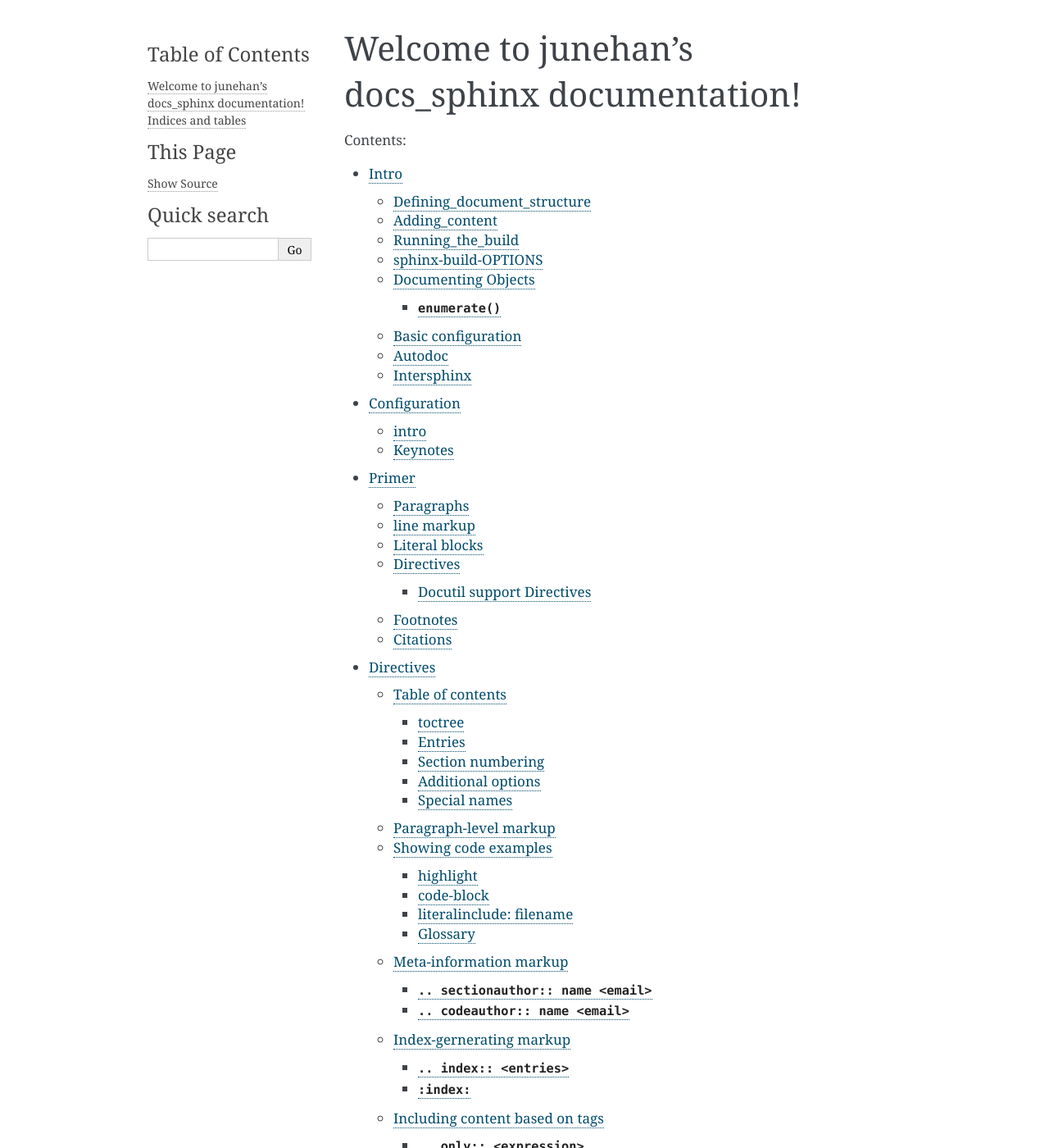
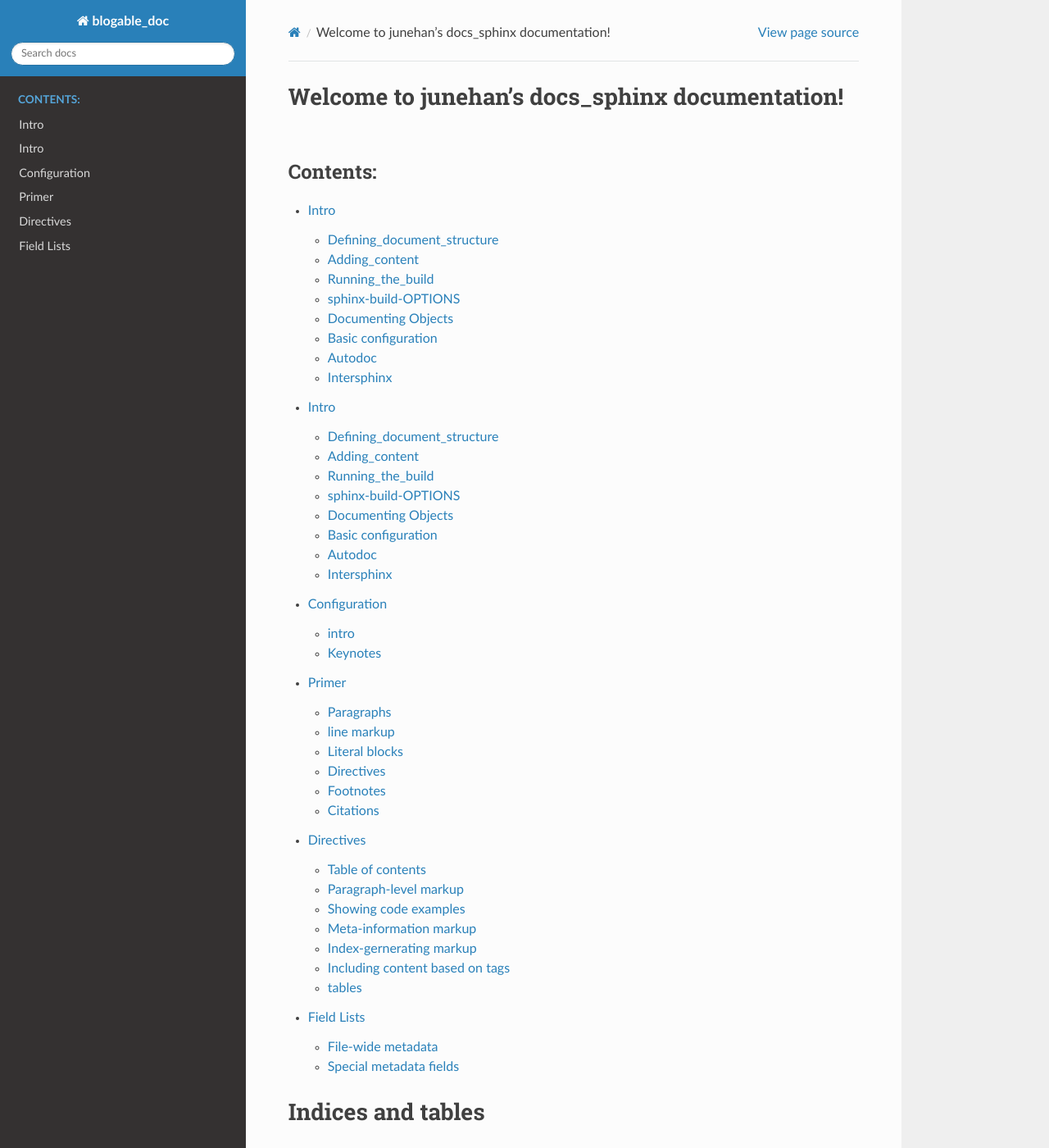
Before and after one commit to junehan-dev/doc, a Sphinx documentation site: the page built from docsrc/source/index.rst, in a window 1280 px wide and 1400 px high. Shown: the whole window at 82% size. Built offline with Sphinx 7.4.7 and the Read the Docs theme 2.0.0, drawn with Linux system fonts in a browser that asks for light colours; part of the change alters nothing that is shown; some of the changed text lies outside the part shown.

Commit message:
REBUILD Config

```diff
--- a/docsrc/source/conf.py
+++ b/docsrc/source/conf.py
@@ -12,34 +12,41 @@
 #
 # import os
 # import sys
-# sys.path.insert(0, os.path.abspath('.'))
+# sys.path.insert(0, os.path.abspath("."))
 
 
 # -- Project information -----------------------------------------------------
 
-project = 'docs_sphinx'
-copyright = '2020, junehan'
-author = 'junehan'
+project = "blogable_doc";
+copyright = "2020, junehan";
+author = "junehan";
 
 # The full version, including alpha/beta/rc tags
-release = '0.1a'
+release = "0.1a";
 
 
 # -- General configuration ---------------------------------------------------
 
 # Add any Sphinx extension module names here, as strings. They can be
-# extensions coming with Sphinx (named 'sphinx.ext.*') or your custom
+# extensions coming with Sphinx (named "sphinx.ext.*") or your custom
 # ones.
-extensions = [
-]
+extensions = [ "sphinx.ext.intersphinx"
+    ,"sphinx.ext.extlinks"
+    ,"sphinx.ext.linkcode"
+    ,"sphinx.ext.autosectionlabel"
+    ,"sphinx.ext.imgconverter"
+    ,"sphinx.ext.todo"
+    ,"sphinx.ext.viewcode"
+#    ,"sphinx.ext."
+];
 
 # Add any paths that contain templates here, relative to this directory.
-templates_path = ['_templates']
+templates_path = ["_templates"];
 
 # List of patterns, relative to source directory, that match files and
 # directories to ignore when looking for source files.
 # This pattern also affects html_static_path and html_extra_path.
-exclude_patterns = []
+exclude_patterns = [];
 
 
 # -- Options for HTML output -------------------------------------------------
@@ -47,9 +54,9 @@ exclude_patterns = []
 # The theme to use for HTML and HTML Help pages.  See the documentation for
 # a list of builtin themes.
 #
-html_theme = 'alabaster'
+html_theme = "sphinx_rtd_theme";
 
 # Add any paths that contain custom static files (such as style sheets) here,
 # relative to this directory. They are copied after the builtin static files,
 # so a file named "default.css" will overwrite the builtin "default.css".
-html_static_path = ['_static']
+html_static_path = ["_static"];
--- a/docsrc/source/index.rst
+++ b/docsrc/source/index.rst
@@ -7,11 +7,12 @@ Welcome to junehan's docs_sphinx documentation!
 ===============================================
 
 .. toctree::
-   :maxdepth: 3
+   :maxdepth: 2
    :caption: Contents:
 
    intro
-   configuration
+   rst/intro
+   rst/configuration
    rst/primer
    rst/contents/directives
    rst/contents/field_lists
--- /dev/null
+++ b/docsrc/source/rst/intro.rst
@@ -0,0 +1,175 @@
+Intro
+=====
+
+Defining_document_structure
+---------------------------
+
+#. you did setup with sphinx-quickstart.
+#. ``conf.py``, ``master document``, ``index.rst`` generated as core
+
+   - ``master document``: serves welcome page, and contain root of the table of content tree ``TOCTree``
+
+#. Toctree directive initially empty, and looks like,
+
+--------
+
+TOCTREE_SAMPLE
+   .. code-block:: rst
+
+      .. toctree::
+         :maxdepth: 2
+
+         folder_at_conf/installation
+         folder_at_conf/quickstart
+
+--------
+
+이것은 정확히 sphinx에서 규정하는 toctree이다.
+포함해야할 문서는 document names로써 주어진다. 요약하면, 파일 확장자는 신경끄고, 슬래쉬를 사용하여 dir-seperate만 해주면 된다.
+their section titles will be inserted(maxdepth레벨에 따라) at place where the toctree directive is placed.
+also, sphinx now know avout the order and hierarchy of your documents.
+
+Adding_content
+--------------
+
+in sphinx ``source`` directory files, you can use most features of standard |RST|.
+there are several features added by sphinx.
+for example, you cna add cross-file references in portable way using ``ref`` role.
+
+   if you are viewing the HTML version, you can look at the source for this coument
+   use the "Show Source" link in the sidebar
+
+.. |RST| replace:: restructured_text
+
+
+Running_the_build
+-----------------
+
+guess you added some files and content, A build is startd with sphinx-build program
+
+.. code-block:: bash
+
+   sphinx-build -b html sourcedir builddir
+
+sphinx-build-OPTIONS_
+---------------------
+
+- ``-b buildername``
+
+   desc
+      selects a builder
+   Positional argument[buildername]
+      - :html: default builder
+      - :dirhtml: build html but sith single directory per-document, make for prettier URLS if served from a webserver
+      - :man: manual pages in groff format for UNIX systems.
+      - :singlehtml: single html with whole content
+      - :doctext: run all doctests in documentation, if doctest extension is enabled
+
+- ``-M buildername``
+
+   desc
+      Alternative to ``-b``, Uses sphinx ``make_mode``.
+
+.. _sphinx-build-OPTIONS: https://www.sphinx-doc.org/en/master/man/sphinx-build.html#cmdoption-sphinx-build-b
+
+Documenting Objects
+-------------------
+
+one of main objective of sphinx is *documenting of objects in any domain.*
+
+domain
+   A Collection of object types that belong together,
+   complete with markup to create and reference descriptions of there objects.
+
+most prominent domain is Python domain, example in below...
+
+.. code-block:: rst
+
+   .. py:function:: enumerate(sequence [, start=0])
+
+   Returns an Iterator that yields tuple of an index and it's value as a sequence
+
+
+.. py:function:: enumerate(sequence [, start=0])
+
+   Returns an Iterator that yields tuple of an index and it's value as a sequence
+
+there are more directives for documeting other types of python obj.
+   - ``py:class``
+   - ``py:method``
+   - ``py:fuction``
+
+there is also cross-referencing role for each of there object types.
+*this markup will create a link to documentation of ``enumerate()``*
+
+   the :py:func:`enumerate` function can be used for ...
+
+if Python domain is the defaultone, ``py:`` can be ommited.
+and also doesn't matter which file contains the actual doc for directive.
+
+Each domain will have special rules for..
+   - how the signatures can look like,
+   - and make the fommated output look pretty
+   - or add specific features like links to parameter types, e.g, c/c++ domains.
+
+Basic configuration
+--------------------
+
+since ``conf.py`` is executed by sphinx, you can do non-trival tasks in it,
+like extending ``sys.path`` or importing a module to find out the version you are documenting.
+
+.. 너는 하찮지 않은 태스크를 그 안에 할 수 있다.
+
+Autodoc
+-------
+
+python conventially documents really a alot of docstrings.
+so, use extension called ``autodoc``.
+
+to activate it. in ``conf.py`` put the string ``sphinx.ext.autodoc`` into ``extensions``  config value.
+
+.. code-block:: py
+
+   extension = ['sphinx.ext.autodoc']
+
+the, needs to add few additional directives at  your disposal.
+for examlple, to document the fuction ``io.open()``, reads its signature and docstring from the source file, like,
+
+.. code-block:: rst
+
+   .. autofunction:: io.open
+
+you can aslo document whole classes or even modules automatically,
+using member options for auto directives, like,
+
+.. code-block:: rst
+
+   .. automodule:: io
+      :members:
+
+``autodoc`` needs to import your modules in order to extract docstrings.
+therefore, you must add approrpicate path to ``sys.path`` in your ``conf.py``
+
+.. WARNING::
+   autodoc imports the modules to be documented.
+
+Intersphinx
+-----------
+
+When you wnat to make links to such sphinx-documents on internet on your doc,
+you can do it with ``sphinx.ext.Intersphinx``
+
+to use them, activate it in conf.py by 'sphinx.ext.intersphinx' to extensions list and,
+*set up the ``intersphinx_mapping* config value.
+
+for examlple, to lint to ``io.open()`` int the python lin intersphinx_mapping,
+setup your ``intersphinx_mapping`` like:
+
+   .. code-block:: py
+
+      intersphinx_mapping = {'python': ('https://docs.python.org/3', None)}
+
+and now, you canr write cross-reference like :py:func:`io.open`.
+Any cross-ref that has no match will be looked up in documentation sets configured in ``intersphinx_mapping``
+also works for some other domain's rols including ``:ref:``. not only python...
+but doesnt work for ``:doc:`` as that is non domain role.
```
Also changed, not shown: docsrc/source/rst/configuration.rst (renamed from docsrc/source/configuration.rst), 1 other file.
